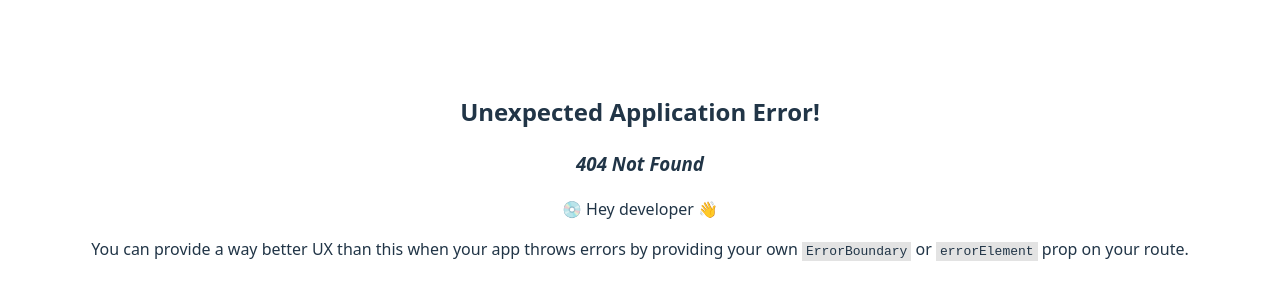
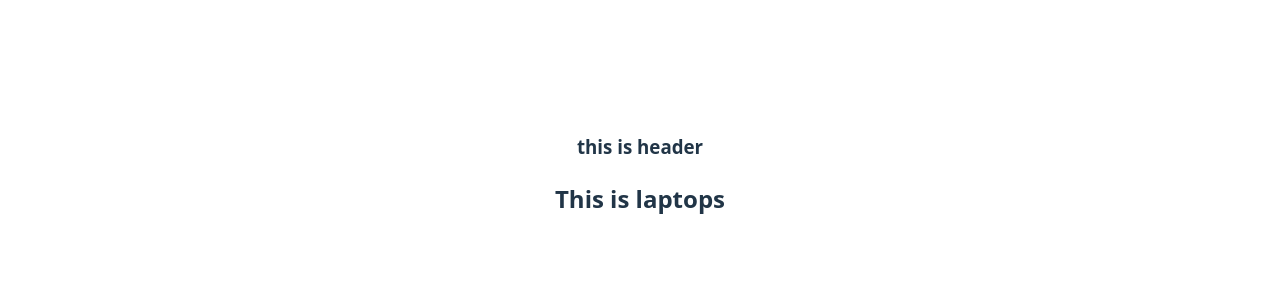
Before and after one commit to abdulkader33447/intro-to-react-router, a React (Vite) app: page /laptops in a window 1280 px wide. Before the commit this address had no page. Shown: the part 224-524 px from the top of the page. Built offline with nearby package versions, Linux system fonts and the light colour scheme.

Commit message:
added laptops components

```diff
--- /dev/null
+++ b/src/components/Laptops/Laptops.jsx
@@ -0,0 +1,11 @@
+import React from 'react';
+
+const Laptops = () => {
+  return (
+    <div>
+      <h2>This is laptops</h2>
+    </div>
+  );
+};
+
+export default Laptops;
--- a/src/main.jsx
+++ b/src/main.jsx
@@ -6,6 +6,7 @@ import { createBrowserRouter, RouterProvider } from "react-router";
 import Root from "./components/Root/Root.jsx";
 import Home from "./components/Home/Home.jsx";
 import Mobiles from "./components/Mobiles/Mobiles.jsx";
+import Laptops from "./components/Laptops/Laptops.jsx";
 
 const router = createBrowserRouter([
   {
@@ -13,7 +14,8 @@ const router = createBrowserRouter([
     Component: Root,
     children:[
       {index:true,Component:Home},
-      {path:'mobiles',Component:Mobiles}
+      {path:'mobiles',Component:Mobiles},
+      {path:'laptops',Component:Laptops}
     ]
   },
   {
```
